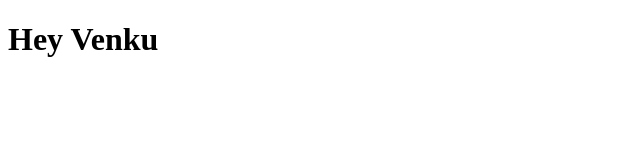
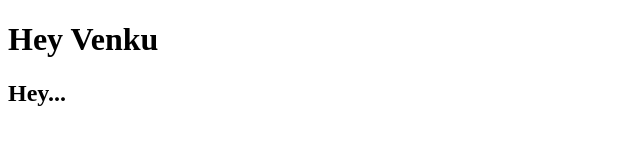
Before and after one commit to Venkat-Sidd/calculat, a plain HTML site: page index.html in a window 1280 px wide. Shown: the full height of the page, 0-640 px from the left. Drawn offline with Linux system fonts and the light colour scheme.

```diff
--- a/index.html
+++ b/index.html
@@ -7,5 +7,6 @@
 </head>
 <body>
     <h1>Hey Venku</h1>
+    <h2>Hey...</h2>
 </body>
 </html>
```
Also changed, not shown: myText.txt.
